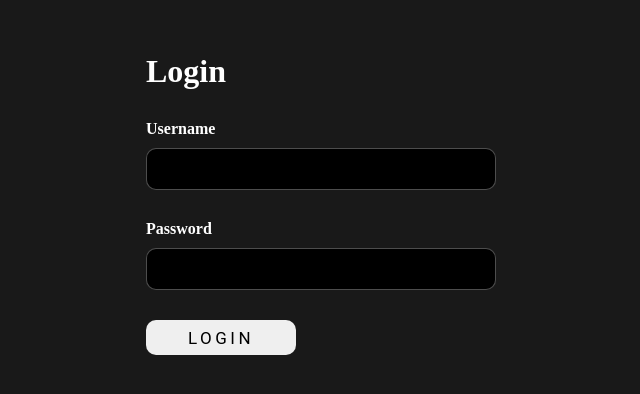
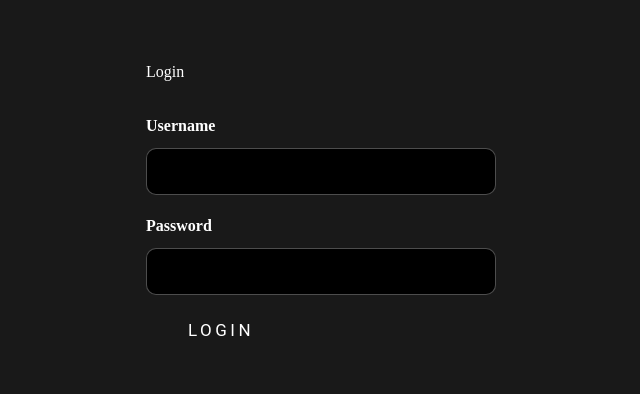
Before and after one commit to cogrod17/picsaver, a React (Create React App) app in the folder frontend/: page / in a window 1280 px wide. Shown: the part 196-590 px from the top of the page, without its empty margins (319-959 px from the left). Built offline with nearby package versions, Linux system fonts and the light colour scheme; a web font is replaced by a local one.

Commit message:
adding tailwind and config

```diff
--- a/frontend/package.json
+++ b/frontend/package.json
@@ -47,5 +47,10 @@
       "last 1 firefox version",
       "last 1 safari version"
     ]
+  },
+  "devDependencies": {
+    "autoprefixer": "^10.4.7",
+    "postcss": "^8.4.14",
+    "tailwindcss": "^3.1.5"
   }
 }
--- /dev/null
+++ b/frontend/postcss.config.js
@@ -0,0 +1,6 @@
+module.exports = {
+  plugins: {
+    tailwindcss: {},
+    autoprefixer: {},
+  },
+}
--- a/frontend/src/App.scss
+++ b/frontend/src/App.scss
@@ -4,6 +4,10 @@
 ///
 @import url("https://fonts.googleapis.com/css2?family=Archivo+Black&family=Oswald:wght@200;400&family=Quattrocento&display=swap");
 @import url("https://fonts.googleapis.com/css2?family=Archivo+Black&family=Oswald:wght@200;400&family=Quattrocento&display=swap");
+
+@tailwind base;
+@tailwind components;
+@tailwind utilities;
 
 * {
   padding: 0;
--- /dev/null
+++ b/frontend/tailwind.config.js
@@ -0,0 +1,8 @@
+/** @type {import('tailwindcss').Config} */
+module.exports = {
+  content: ["./src/**/*.{js,jsx,ts,tsx}"],
+  theme: {
+    extend: {},
+  },
+  plugins: [],
+};
```
Also changed, not shown: frontend/src/custom_css.json (added, +14 -0 lines), 1 other file (tests, documents, lock files or other folders).
